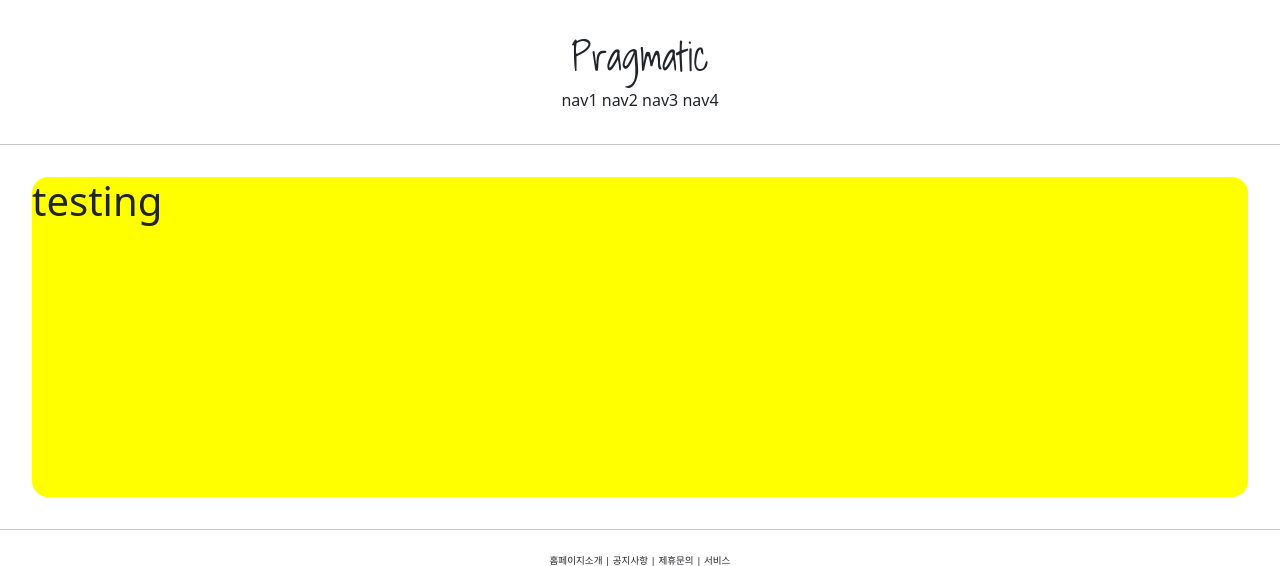
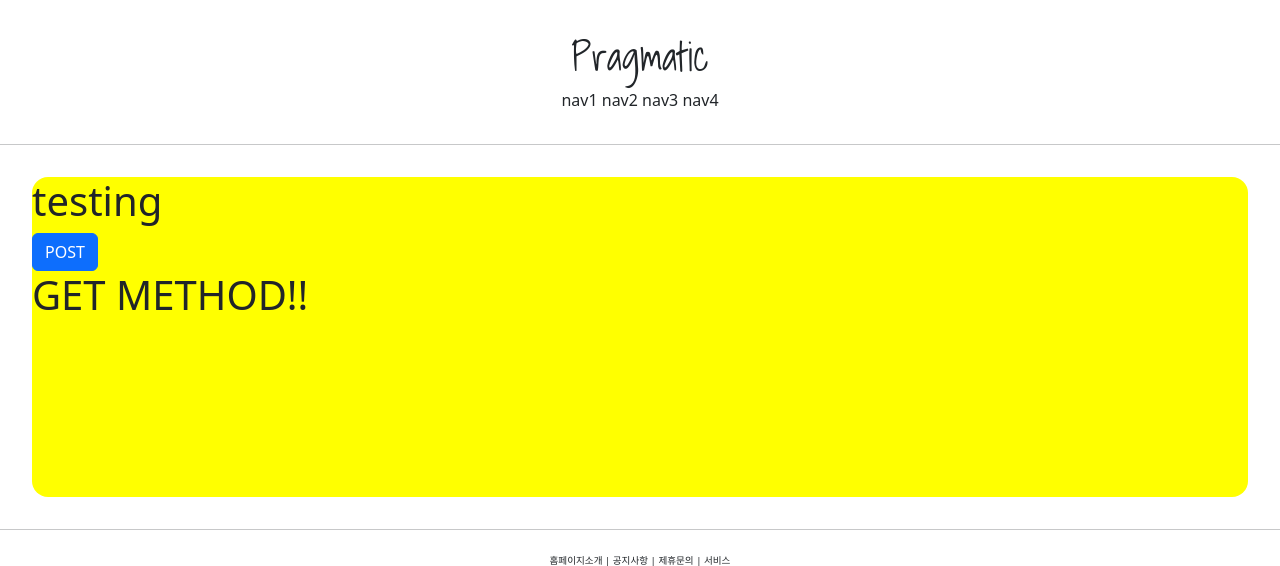
Before and after one commit to Upline-00/pragmatic, a Django app: page /account/hello_world/ in a window 1280 px wide. Shown: the top 566 px of the page. Run offline with Django 4.2, Linux system fonts and the light colour scheme.

Commit message:
Django course 16

```diff
--- a/accountapp/templates/accountapp/hello_world.html
+++ b/accountapp/templates/accountapp/hello_world.html
@@ -9,6 +9,14 @@
             testing
           </h1>
 
+        <form action="/account/hello_world/" method="post">
+            {% csrf_token %}
+	        <input type="submit" class="btn btn-primary" value="POST">
+        </form>
+
+        <h1>
+            {{ text }}
+        </h1>
 
     </div>
 
--- a/accountapp/views.py
+++ b/accountapp/views.py
@@ -5,4 +5,8 @@ from django.shortcuts import render
 
 
 def hello_world(request):
-    return render(request, 'accountapp/hello_world.html')
+
+    if request.method=="POST" :
+        return render(request, 'accountapp/hello_world.html', context={'text': 'POST METHOD!!'})
+    else :
+        return render(request, 'accountapp/hello_world.html', context={'text': 'GET METHOD!!'})
```
